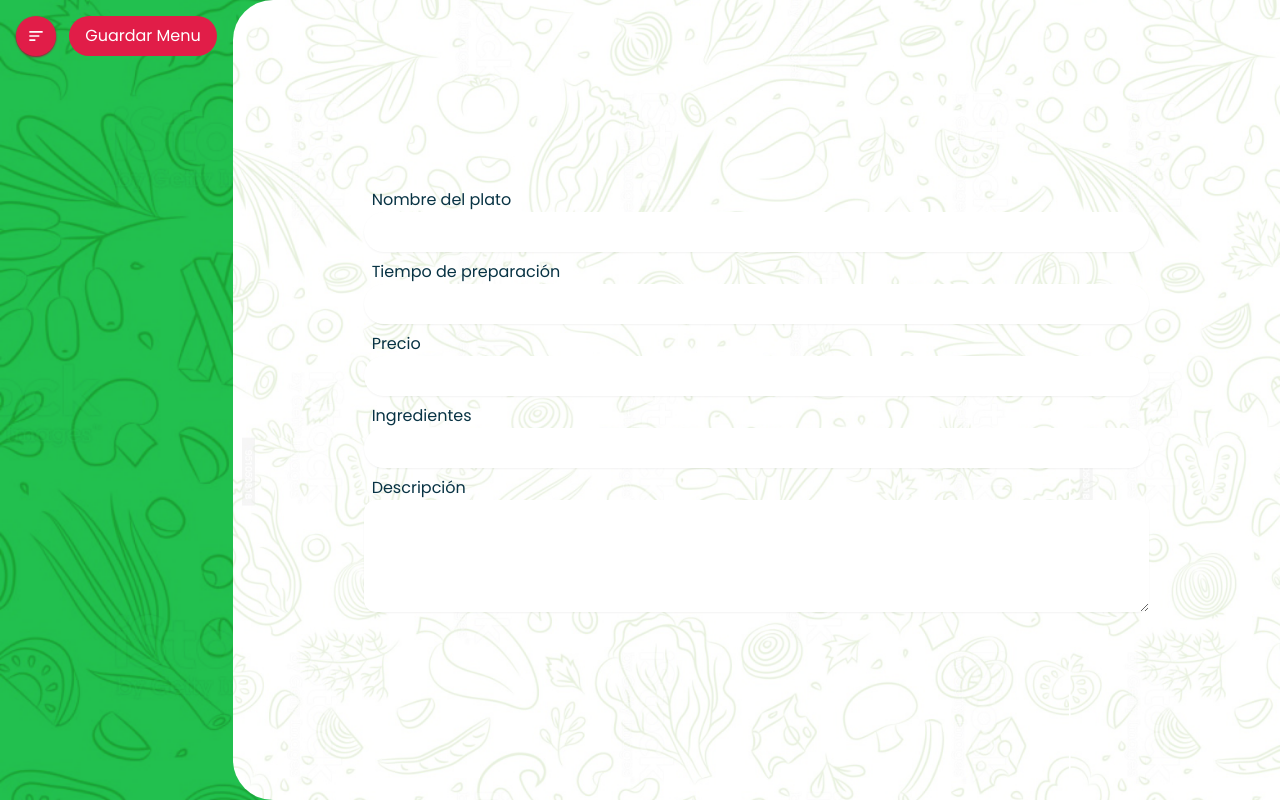
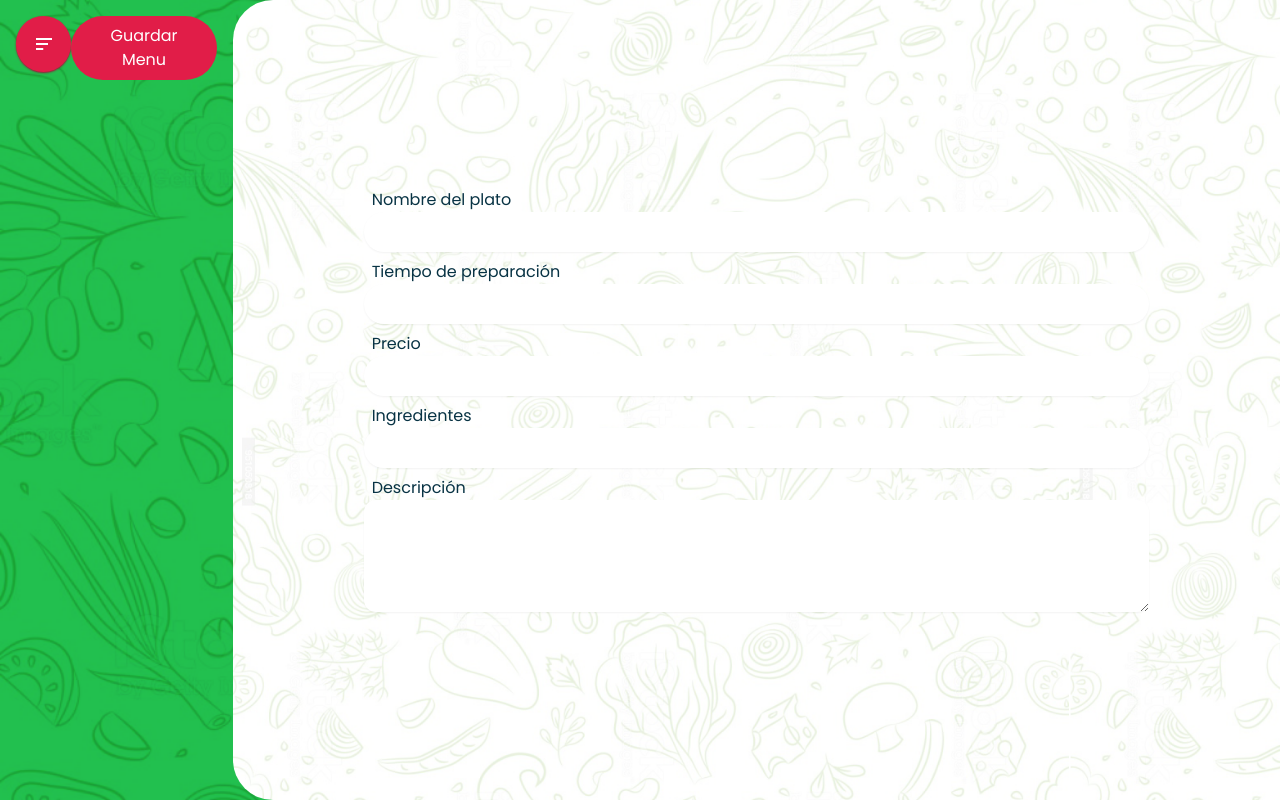
Before and after one commit to gjorwi/resto-app, a Next.js app: page /addmenu in a window 1280 px wide. Built offline with nearby package versions, Linux system fonts and the light colour scheme; a web font is replaced by a local one.

Commit message:
update nav

```diff
--- a/components/nav.jsx
+++ b/components/nav.jsx
@@ -13,17 +13,18 @@ export default function Nav ({isTransform,isSave}) {
 
   return (
     <AnimatePresence>
+      <div className="w-full ">
         <nav className={`w-full flex justify-between p-4`}>
           {menuShow &&
               <NavMovil toggleMenu={toggleMenu}/>
           }
-        <motion.div whileHover={{scale:1.2}} whileTap={{scale:1.1}} onClick={()=>{toggleMenu()}} className='shadow-sm shadow-rose-800 w-10 h-10 rounded-full flex justify-center items-center bg-rose-600 text-xl'>
+          <motion.div whileHover={{scale:1.2}} whileTap={{scale:1.1}} onClick={()=>{toggleMenu()}} className='shadow-sm shadow-rose-800 w-14 h-14 rounded-full flex justify-center items-center bg-rose-600 text-2xl'>
             <BiMenuAltLeft className="text-white"/>
           </motion.div>
           <div className={`${!isTransform&&'hidden'} md:hidden`}>
-          <motion.div whileHover={{scale:1.2}} whileTap={{scale:1.1}} className='flex bg-white justify-between rounded-full px-2 items-center'>
+            <motion.div whileHover={{scale:1.2}} whileTap={{scale:1.1}} className='flex bg-white justify-between rounded-full px-2 py-[6px] items-center'>
               <input type="text" className='outline-none pl-1'/>
-            <CgSearch className='m-2 text-xl text-rose-600'/>
+              <CgSearch className='m-2 text-2xl text-rose-600'/>
             </motion.div>
           </div>
           {isSave&&
@@ -32,6 +33,7 @@ export default function Nav ({isTransform,isSave}) {
             </div>
           }
         </nav>
+      </div>
     </AnimatePresence>
   );
 }
--- a/components/navMovil.jsx
+++ b/components/navMovil.jsx
@@ -19,7 +19,7 @@ export default function NavMovil({toggleMenu}) {
             <main className='h-[80vh] w-full py-4 '>
               <Navegation toggleMenu={toggleMenu}/>
             </main>
-            <footer className="fixed bottom-0 left-0 w-full flex justify-center p-4">
+            <footer className="fixed bottom-0 left-0 w-full flex justify-end p-4">
               <Link href='/login'>
                 <button onClick={()=>toggleMenu()} className="py-2 px-6 bg-rose-600 rounded-full text-white">Iniciar sesion</button>
               </Link>
```
Lines whose indentation alone changed are shown as unchanged.
